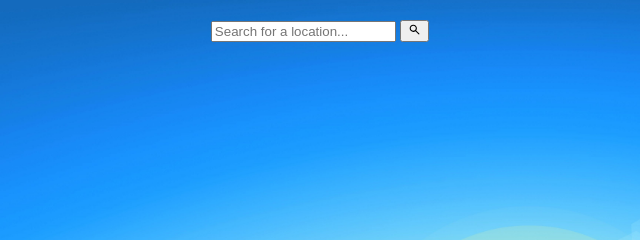
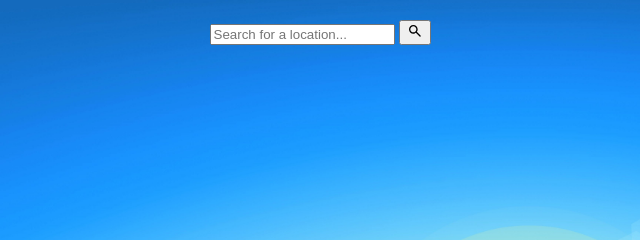
Before and after one commit to LucasAzevedoTheDev/weather-app, a website built with webpack: page src/index.html in a window 1280 px wide. Shown: the top 240 px of the page, 320-960 px from the left. Built offline with nearby package versions, Linux system fonts and the light colour scheme.

Commit message:
revert last commit

```diff
--- a/src/index.html
+++ b/src/index.html
@@ -14,20 +14,7 @@
           class="input"
           placeholder="Search for a location..."
         />
-        <button class="input-button">
-          <svg
-            xmlns="http://www.w3.org/2000/svg"
-            width="1em"
-            height="1em"
-            viewBox="0 0 24 24"
-          >
-            <title>search-rounded</title>
-            <path
-              fill="currentColor"
-              d="M9.5 16q-2.725 0-4.612-1.888T3 9.5t1.888-4.612T9.5 3t4.613 1.888T16 9.5q0 1.1-.35 2.075T14.7 13.3l5.6 5.6q.275.275.275.7t-.275.7t-.7.275t-.7-.275l-5.6-5.6q-.75.6-1.725.95T9.5 16m0-2q1.875 0 3.188-1.312T14 9.5t-1.312-3.187T9.5 5T6.313 6.313T5 9.5t1.313 3.188T9.5 14"
-            />
-          </svg>
-        </button>
+        <button class="input-button"></button>
       </div>
     </div>
     <div class="container"></div>
--- a/src/ui.js
+++ b/src/ui.js
@@ -1,10 +1,15 @@
 import "./styles.css";
 import { evaluateUV } from "./request.js";
+import search from "../photos/icons/search.svg";
 
 const input = document.querySelector(".input");
 const inputButton = document.querySelector(".input-button");
 const errorSpan = document.querySelector("span");
 const container = document.querySelector(".container");
+
+const searchIcon = document.createElement("img");
+searchIcon.src = search;
+inputButton.appendChild(searchIcon);
 
 function renderWeather(data) {
   const mainContainer = document.createElement("div");
```
Also changed, not shown: photos/icons/search.svg (added).
